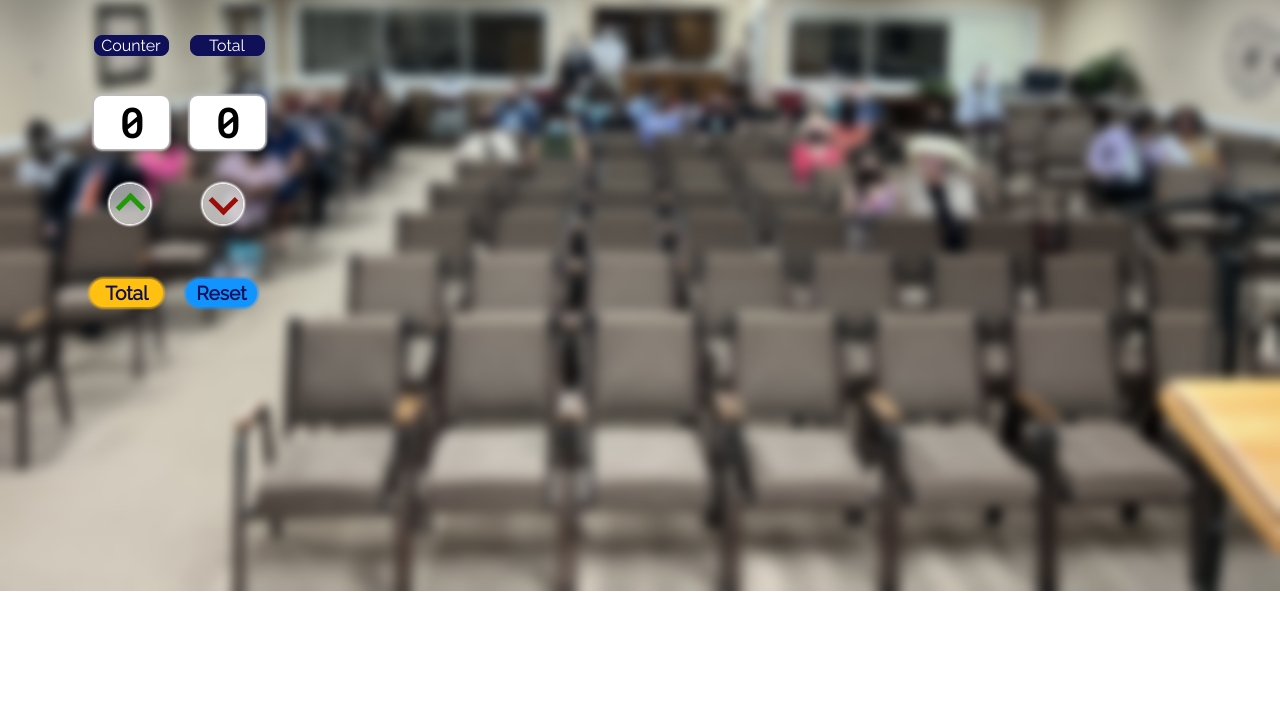
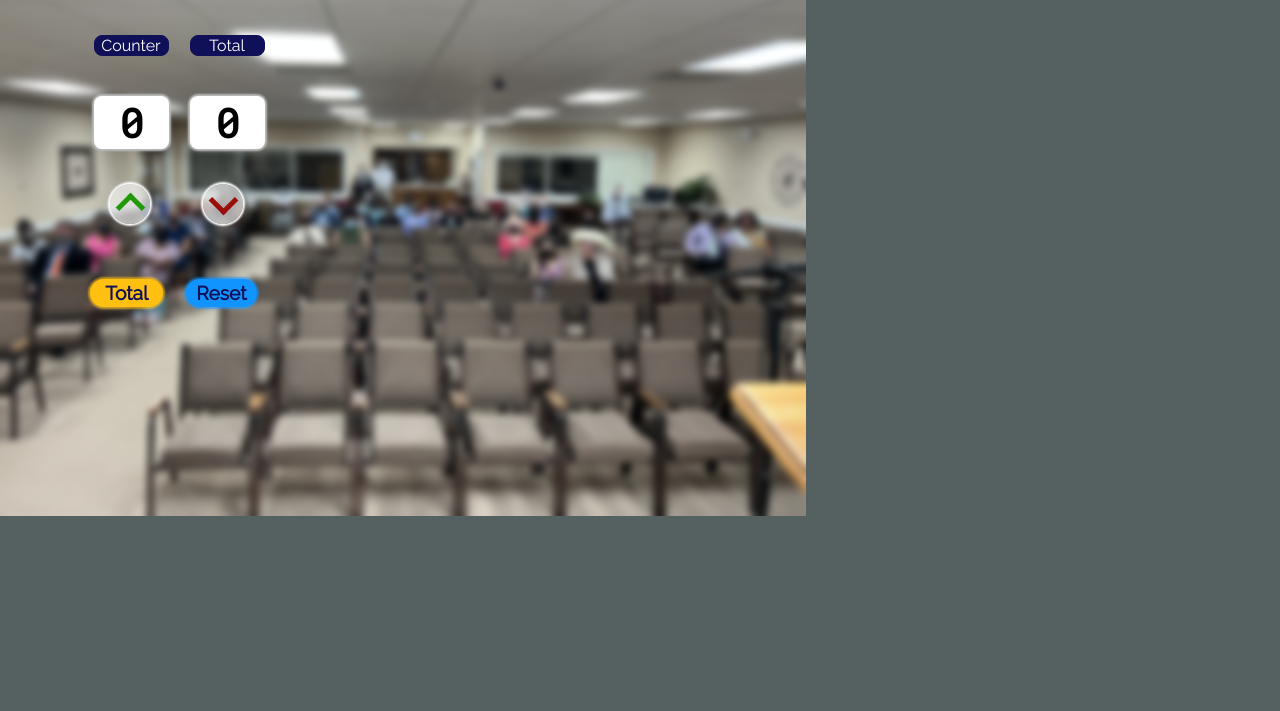
Before and after one commit to Yortman/counter, a plain HTML site: page index.html in a window 1280 px wide. Shown: the part 89-800 px from the top of the page. Drawn offline with Linux system fonts and the light colour scheme.

Commit message:
test alternate html and css

```diff
--- a/index.html
+++ b/index.html
@@ -10,6 +10,9 @@
     <title>Amazing Little Counter</title>
 </head>
 <body>
+    <span class="pic">
+        <img src="images/kh.png">
+    </span>
     <h1>Attendance Count</h1>
     <div class="description">
         <p class="count">Counter</p>
--- a/styles.css
+++ b/styles.css
@@ -10,19 +10,31 @@
 
 html {
     width: 100%;
-    height: 50%;
+    height: 60%;
+    background-color: rgb(85, 97, 97);
+}
+
+span.pic {
+  position: absolute;
+  z-index: -1;
+  top: 0;
+  left: 0;
+  background-size: 125%;
 }
 
 body {
-    background-color: rgb(85, 97, 97);
-    background: url("../images/kh.png");
+    /* background-color: rgb(85, 97, 97); */
+    /* background: url("images/kh.png");
+    background-repeat: no-repeat;
     background-size: cover;
-    background-repeat: no-repeat;
-    background-position: center;
+    background-position:  center; */
+    /* position: absolute; */
     text-align: center;
     max-width: 400px;
     min-width: 250px;
     margin: 0 0 0 -60px;
+    min-height: 489.5px;
+
 }
 
 h1 {
```
